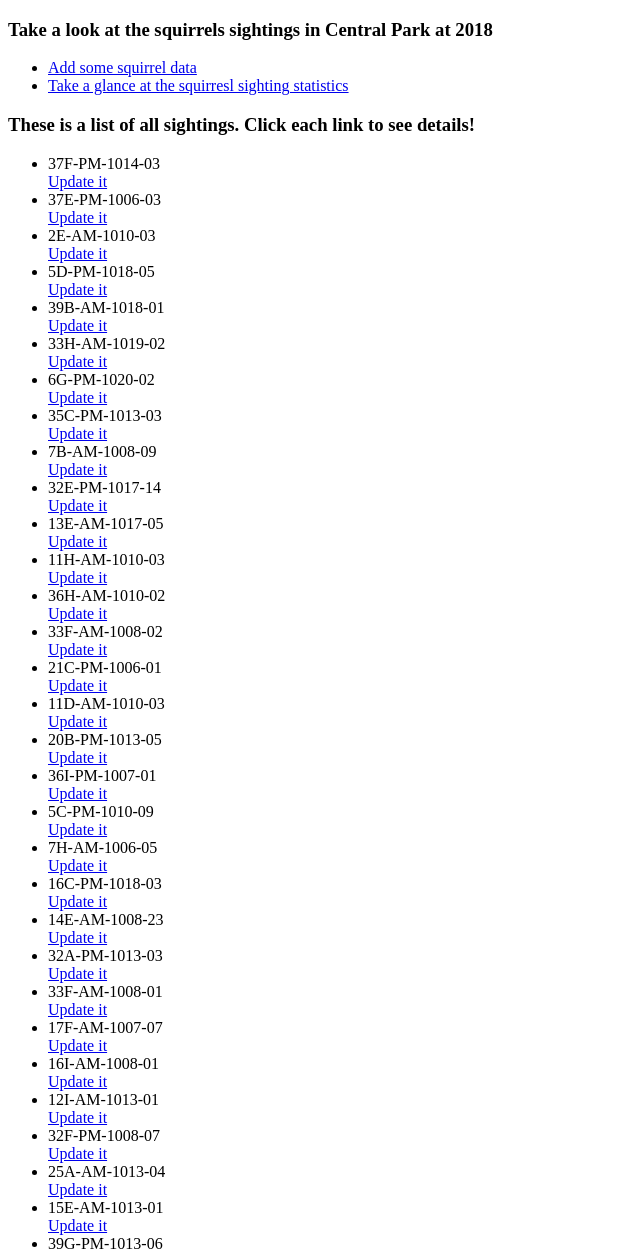
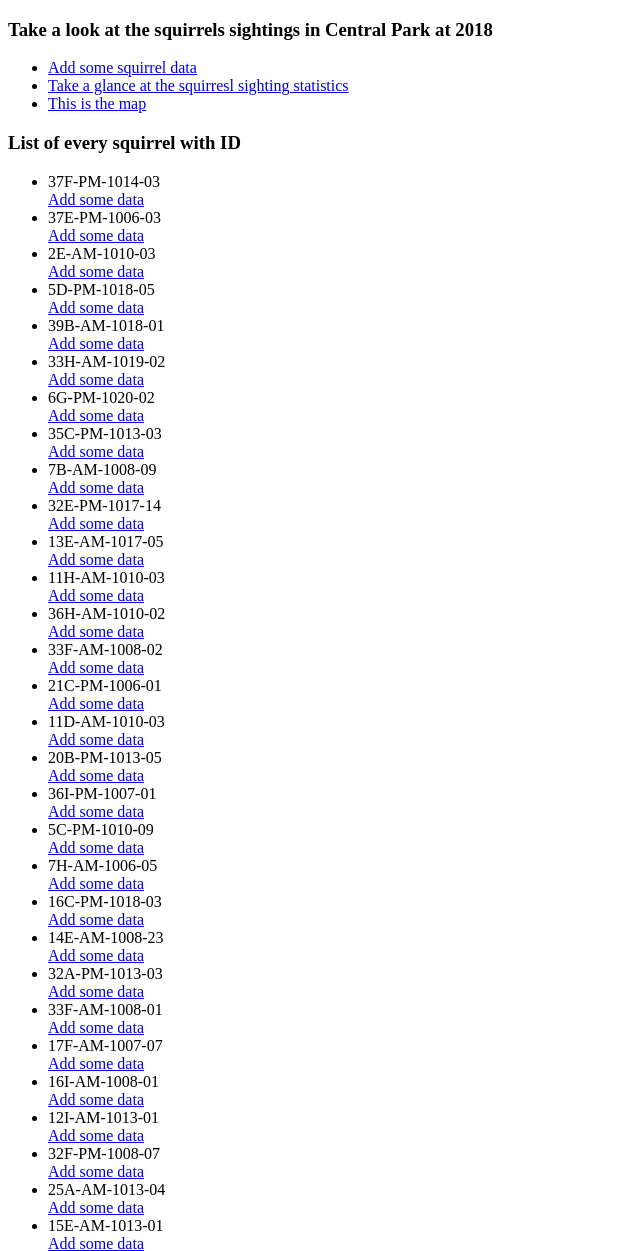
Before and after one commit to Bettajerryfish/squirrel, a Django app: page /sightings/ in a window 1280 px wide. Shown: the top 1251 px of the page, without its empty margins (0-640 px from the left). Run offline with Django 3.2, Linux system fonts and the light colour scheme; data comes from the database, SQL or seed files in the repository.

Commit message:
change content

```diff
--- a/finalproject/sightings/templates/sightings/index.html
+++ b/finalproject/sightings/templates/sightings/index.html
@@ -1,7 +1,7 @@
 <!DOCTYPE html>
 <html lang = "en">
     <head>
-    <title>This is the index page</title>
+    <title>This is the home page</title>
     </head>
     <body>
         <h3>Take a look at the squirrels sightings in Central Park at 2018</h3>
@@ -12,18 +12,21 @@
             <li>
                 <a href='{% url 'sightings:stats'%}'>Take a glance at the squirresl sighting statistics</a>
             </li>
+	    <li>
+		<a href="/map">This is the map</a>
+	    </li>
         </ul>
 
-        <h3>These is a list of all sightings. Click each link to see details! </h3>
+        <h3>List of every squirrel with ID </h3>
             {%if sightings%}
                 <ul>
                     {%for sighting in sightings%}
                     <li>{{sighting}}</li>
-                    <a href='{% url 'sightings:update' unique_squirrel_id=sighting.unique_squirrel_id%}'>Update it</a>
+                    <a href='{% url 'sightings:update' unique_squirrel_id=sighting.unique_squirrel_id%}'>Add some data</a>
                     {%endfor%}
                 </ul>
             {% else %}
-                <p>Please try another sighting</p>
+                <p>Please try another squirrel</p>
             {%endif%}
     </body>
 </html>
```
